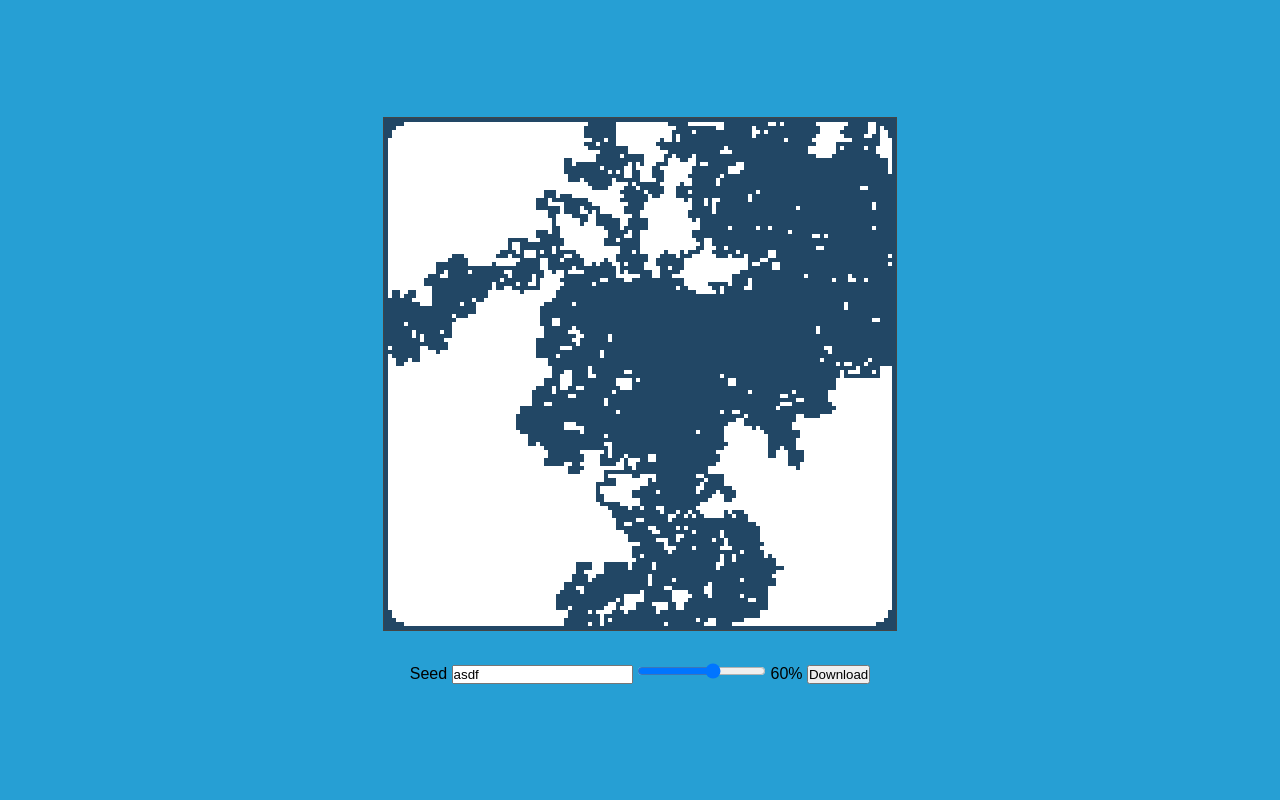
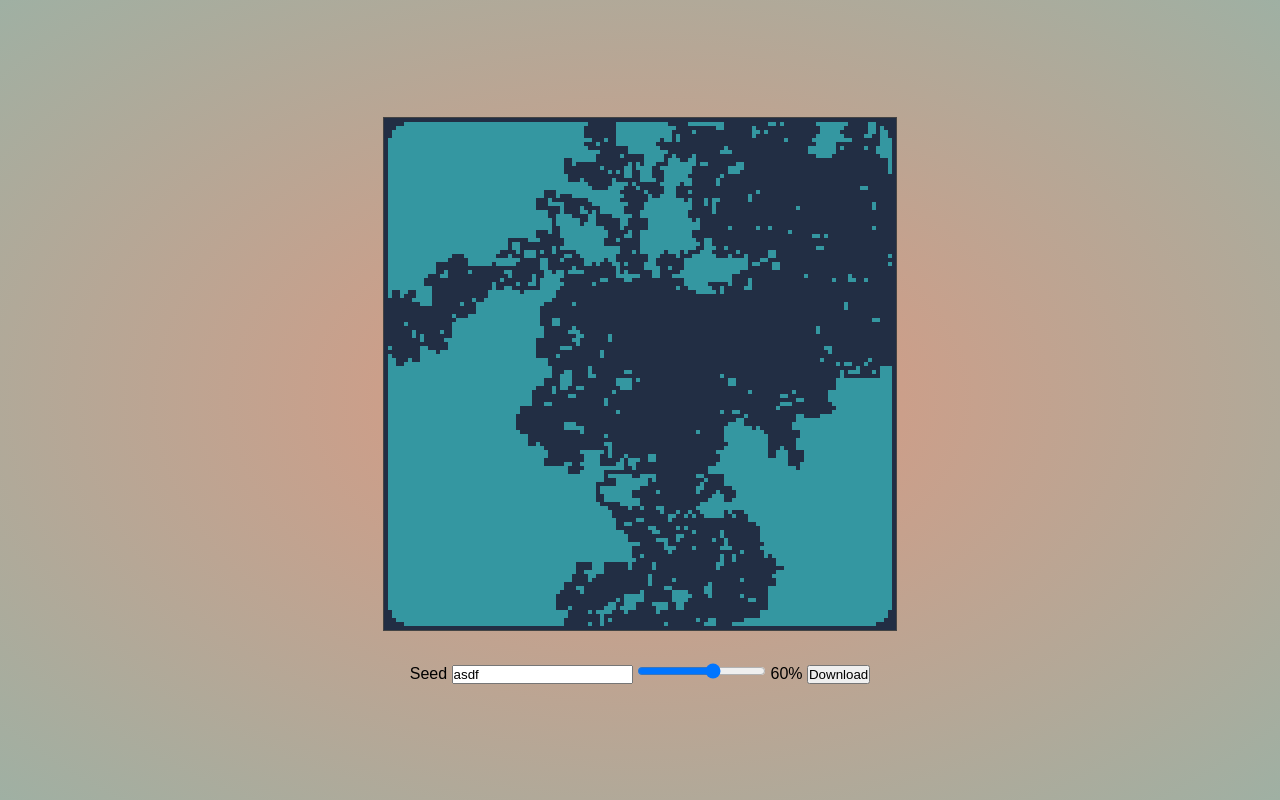
Before and after one commit to nicholasleexyz/ncas, a website with bundled scripts: page javascript_version/index.html in a window 1280 px wide. Built offline with nearby package versions, Linux system fonts and the light colour scheme.

Commit message:
Updated colors. started on paint fill replacement.

```diff
--- a/javascript_version/bundle.js
+++ b/javascript_version/bundle.js
@@ -1,6 +1,4 @@
 (function(){function r(e,n,t){function o(i,f){if(!n[i]){if(!e[i]){var c="function"==typeof require&&require;if(!f&&c)return c(i,!0);if(u)return u(i,!0);var a=new Error("Cannot find module '"+i+"'");throw a.code="MODULE_NOT_FOUND",a}var p=n[i]={exports:{}};e[i][0].call(p.exports,function(r){var n=e[i][1][r];return o(n||r)},p,p.exports,r,e,n,t)}return n[i].exports}for(var u="function"==typeof require&&require,i=0;i<t.length;i++)o(t[i]);return o}return r})()({1:[function(require,module,exports){
-
-},{}],2:[function(require,module,exports){
 // A library of seedable RNGs implemented in Javascript.
 //
 // Usage:
@@ -62,7 +60,7 @@ sr.tychei = tychei;
 
 module.exports = sr;
 
-},{"./lib/alea":3,"./lib/tychei":4,"./lib/xor128":5,"./lib/xor4096":6,"./lib/xorshift7":7,"./lib/xorwow":8,"./seedrandom":9}],3:[function(require,module,exports){
+},{"./lib/alea":2,"./lib/tychei":3,"./lib/xor128":4,"./lib/xor4096":5,"./lib/xorshift7":6,"./lib/xorwow":7,"./seedrandom":8}],2:[function(require,module,exports){
 // A port of an algorithm by Johannes Baagøe <baagoe@baagoe.com>, 2010
 // http://baagoe.com/en/RandomMusings/javascript/
 // https://github.com/nquinlan/better-random-numbers-for-javascript-mirror
@@ -178,7 +176,7 @@ if (module && module.exports) {
 
 
 
-},{}],4:[function(require,module,exports){
+},{}],3:[function(require,module,exports){
 // A Javascript implementaion of the "Tyche-i" prng algorithm by
 // Samuel Neves and Filipe Araujo.
 // See https://eden.dei.uc.pt/~sneves/pubs/2011-snfa2.pdf
@@ -283,7 +281,7 @@ if (module && module.exports) {
 
 
 
-},{}],5:[function(require,module,exports){
+},{}],4:[function(require,module,exports){
 // A Javascript implementaion of the "xor128" prng algorithm by
 // George Marsaglia.  See http://www.jstatsoft.org/v08/i14/paper
 
@@ -366,7 +364,7 @@ if (module && module.exports) {
 
 
 
-},{}],6:[function(require,module,exports){
+},{}],5:[function(require,module,exports){
 // A Javascript implementaion of Richard Brent's Xorgens xor4096 algorithm.
 //
 // This fast non-cryptographic random number generator is designed for
@@ -514,7 +512,7 @@ if (module && module.exports) {
   (typeof define) == 'function' && define   // present with an AMD loader
 );
 
-},{}],7:[function(require,module,exports){
+},{}],6:[function(require,module,exports){
 // A Javascript implementaion of the "xorshift7" algorithm by
 // François Panneton and Pierre L'ecuyer:
 // "On the Xorgshift Random Number Generators"
@@ -613,7 +611,7 @@ if (module && module.exports) {
 );
 
 
-},{}],8:[function(require,module,exports){
+},{}],7:[function(require,module,exports){
 // A Javascript implementaion of the "xorwow" prng algorithm by
 // George Marsaglia.  See http://www.jstatsoft.org/v08/i14/paper
 
@@ -701,7 +699,7 @@ if (module && module.exports) {
 
 
 
-},{}],9:[function(require,module,exports){
+},{}],8:[function(require,module,exports){
 /*
 Copyright 2019 David Bau.
 
@@ -956,13 +954,14 @@ if ((typeof module) == 'object' && module.exports) {
   Math    // math: package containing random, pow, and seedrandom
 );
 
-},{"crypto":1}],10:[function(require,module,exports){
+},{"crypto":10}],9:[function(require,module,exports){
 /*
     remove small bits
     wandering drunkard option
     add in a 3d preview of the map?
     theme selection?
     settings bar?
+    paint fill algorithm to remove little bits
 */
 
 'use strict'
@@ -984,7 +983,8 @@ const density_label = document.querySelector('#density span');
 const seed_input = document.querySelector('#seed input');
 
 density_input.value = density;
-let decimalToPercent = (decimal) => Math.floor(decimal * 100) + "%";
+let decimalToPercent = (decimal) =>
+    Math.floor(decimal * 100) + "%";
 density_label.innerText = decimalToPercent(density);
 
 density_input.addEventListener('input', () => {
@@ -1010,6 +1010,7 @@ function generateGrid() {
     }
 
     grid = generateWanderingDrunkardNoise(seed, 10);
+    // RemoveSpecksInArray(grid, 1, 1);
 
     drawGrid();
 }
@@ -1020,7 +1021,7 @@ function generateCellularAutomata(noise) {
 
     for (let y = 0; y < rows; y++) {
         for (let x = 0; x < cols; x++) {
-            if(y > 0 && y < rows - 1 && x > 0 && x < cols - 1){
+            if (y > 0 && y < rows - 1 && x > 0 && x < cols - 1) {
                 let neighbors = [
                     current_noise[y + 1][x - 1],
                     current_noise[y + 1][x],
@@ -1037,7 +1038,7 @@ function generateCellularAutomata(noise) {
                 else
                     ca[y][x] = 0;
             }
-            else{
+            else {
                 ca[y][x] = 1;
             }
         }
@@ -1077,7 +1078,6 @@ function generateWanderingDrunkardNoise(seed, numOfDrunkards) {
         }
     }
 
-    // console.log(`Coord: ${xCoord}, ${yCoord}`)
     let xCoord = Math.round(rng() * cols) % cols;
     let yCoord = Math.round(rng() * rows) % rows;
 
@@ -1089,13 +1089,13 @@ function generateWanderingDrunkardNoise(seed, numOfDrunkards) {
             let dir = Math.round(rng() * 4) % 4;
 
             for (let z = 0; z < 1; z++) {
-                if(dir == 0)
+                if (dir == 0)
                     noise[yCoord > rows - 2 ? yCoord : ++yCoord][xCoord] = 1;
-                else if(dir == 1)
+                else if (dir == 1)
                     noise[yCoord][xCoord > rows - 2 ? xCoord : ++xCoord] = 1;
-                else if(dir == 2)
+                else if (dir == 2)
                     noise[yCoord == 0 ? yCoord : --yCoord][xCoord] = 1;
-                else if(dir == 3)
+                else if (dir == 3)
                     noise[yCoord][xCoord == 0 ? xCoord : --xCoord] = 1;
             }
         }
@@ -1106,16 +1106,53 @@ function generateWanderingDrunkardNoise(seed, numOfDrunkards) {
 
 generateGrid();
 
+// //OOF!!!
+// function RemoveSpecksInArray(array, coordX, coordY, total) {
+//     if (coordX < 1 || coordX > cols - 2 || coordY < 1 || coordY < rows - 2)
+//         return;
+
+//     let current = array[coordY][coordX];
+
+//     if (total === undefined)
+//         total = [];
+//     if (total.length > 3)
+//         return;
+//     if (array[coordY][coordX - 1] === current) {
+//         RemoveSpecksInArray(array, coordX - 1, coordY, total.concat([coordX, coordY]));
+//         matched = true;
+//     }
+//     if (array[coordY][coordX + 1] === current) {
+//         RemoveSpecksInArray(array, coordX + 1, coordY, total.concat([coordX, coordY]));
+//         matched = true;
+//     }
+//     if (array[coordY - 1][coordX] === current) {
+//         RemoveSpecksInArray(array, coordX, coordY - 1, total.concat([coordX, coordY]));
+//         matched = true;
+//     }
+//     if (array[coordY + 1][coordX] === current) {
+//         RemoveSpecksInArray(array, coordX, coordY + 1, total.concat([coordX, coordY]));
+//         matched = true;
+//     }
+
+//     if (matched === false && total.length > 0) {
+//         // let val = array[total[0][0], total[0][1]] === 0 ? 1 : 0;
+
+//         for (let i = 0; i < total.length; i++)
+//             array[total[i][0], total[i][1]] = 2;
+//     }
+// }
+
 function drawGrid() {
     for (let y = 0; y < rows; y++) {
         for (let x = 0; x < cols; x++) {
-            context.fillStyle = grid[y][x] ? "#224765" : "#FFF" ;
+            context.fillStyle = grid[y][x] ? "#222E44" : "#3497A1";
             context.fillRect(x * cellSize, y * cellSize, cellSize, cellSize);
         }
     }
 }
 
 const download_button = document.querySelector('#download');
+
 download_button.addEventListener('click', (e) => {
     const link = document.createElement('a');
     link.download = `${seed_input.value}.png`;
@@ -1123,4 +1160,6 @@ download_button.addEventListener('click', (e) => {
     link.click();
     link.delete;
 });
-},{"seedrandom":2}]},{},[10]);
+},{"seedrandom":1}],10:[function(require,module,exports){
+
+},{}]},{},[9]);
--- a/javascript_version/main.css
+++ b/javascript_version/main.css
@@ -12,7 +12,9 @@ main {
     align-items: center;
     justify-content: center;
     min-height: 100vh;
-    background-color: #269FD4;
+    /* background: radial-gradient(#9FB0A3, #DD9880); */
+    background: radial-gradient(#DD9880,#9FB0A3);
+    /* background: radial-gradient(#DF9881, #9FB0A3); */
 }
 
 canvas {
```
Also changed, not shown: javascript_version/src/main.js (+48 -8 lines).
